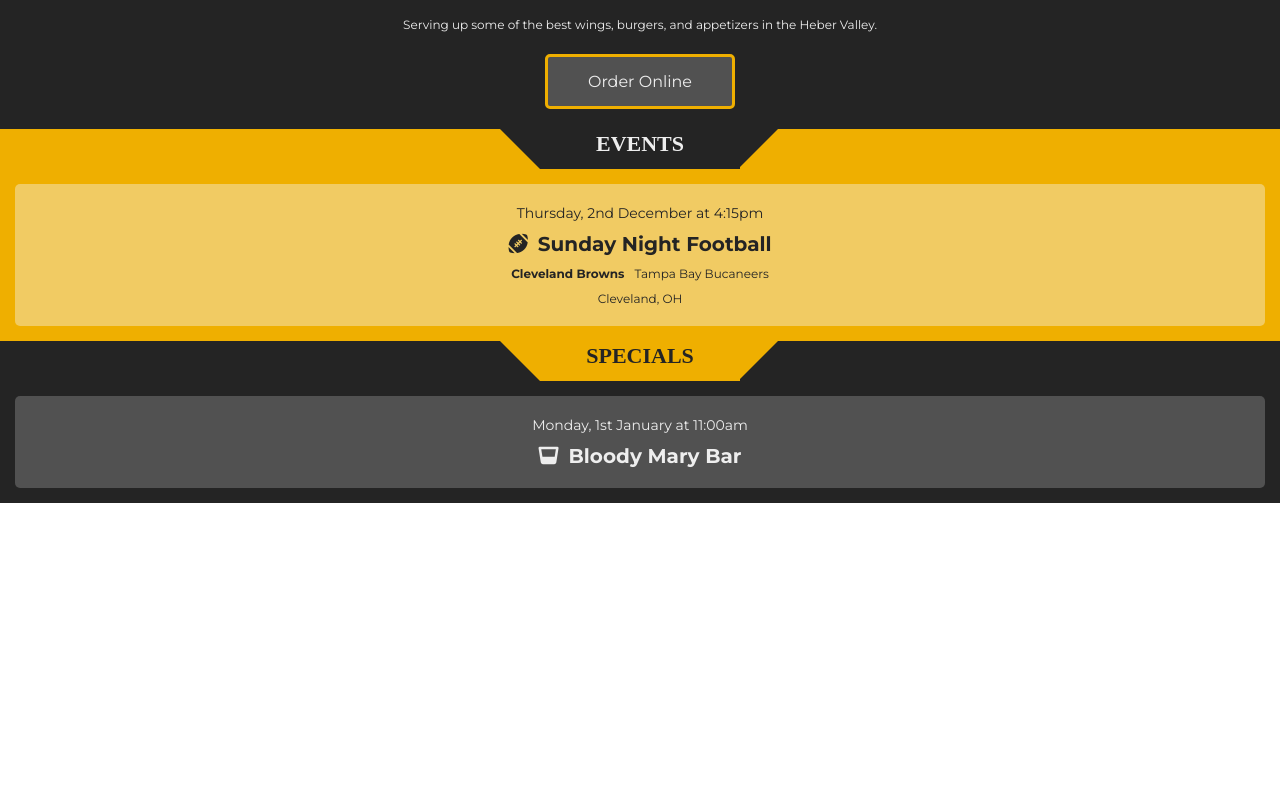
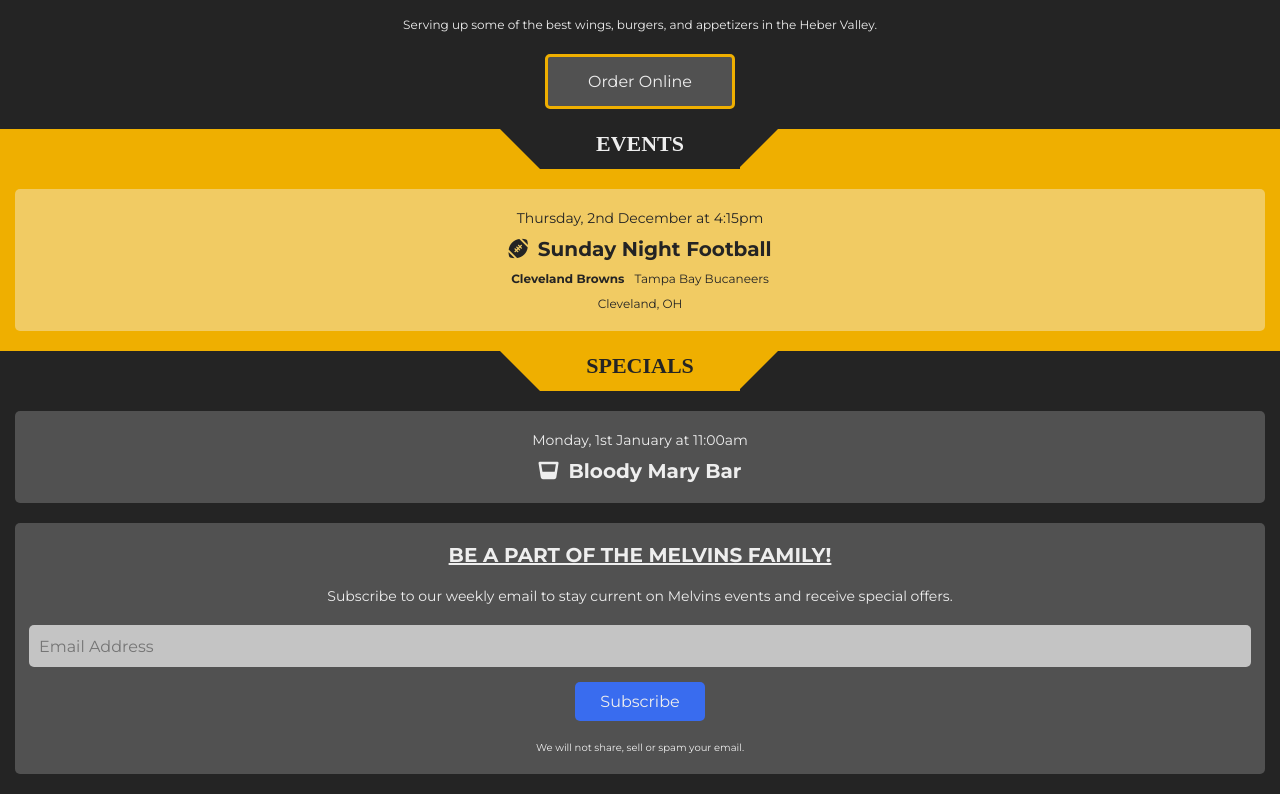
Before and after one commit to nvalline/melvins-public-house, a React (Create React App) app in the folder client/: page / in a window 1280 px wide. Shown: the part 386-1180 px from the top of the page. Before the commit the page ends 889 px from the top, so only its background shows below. Built offline with nearby package versions, Linux system fonts and the light colour scheme; a web font is replaced by a local one.

Commit message:
completed basic specials structure and styles

```diff
--- /dev/null
+++ b/client/src/components/_buttons.scss
@@ -0,0 +1,27 @@
+// BUTTONS
+
+// ORDER BUTTON
+.order-btn {
+	background-color: $secondary_black;
+	border: 3px solid $primary_yellow;
+	border-radius: 5px;
+	color: $primary_white;
+	font-family: $secondary_font;
+	font-size: 1.6rem;
+	margin-top: 1rem;
+	padding: 1.5rem 4rem;
+}
+
+// SUBSCRIBE BUTTON
+.subscribe-btn {
+	background-color: #396cef;
+	border: none;
+	border-radius: 5px;
+	color: $primary_white;
+	font-family: $secondary_font;
+	font-size: 1.6rem;
+	font-weight: 400;
+	margin-top: 1.5rem;
+	padding: 1rem;
+	width: 13rem;
+}
--- /dev/null
+++ b/client/src/components/buttons/SubscribeBtn.js
@@ -0,0 +1,19 @@
+// dependencies
+import React from 'react';
+
+const SubscribeBtn = () => {
+	const handleClick = (e) => {
+		e.preventDefault();
+		console.log('Subscribe Btn Clicked');
+	};
+
+	return (
+		<>
+			<button type='submit' className='subscribe-btn' onClick={handleClick}>
+				Subscribe
+			</button>
+		</>
+	);
+};
+
+export default SubscribeBtn;
--- a/client/src/components/events/_events.scss
+++ b/client/src/components/events/_events.scss
@@ -1,7 +1,7 @@
 .events-container {
 	background-color: $primary_yellow;
 	min-height: 15rem;
-	padding: 0 1.5rem 1.5rem 1.5rem;
+	padding: 0 1.5rem 2rem 1.5rem;
 	position: relative;
 
 	.events-default {
@@ -20,7 +20,7 @@
 		flex-direction: column;
 		align-items: center;
 		justify-content: center;
-		margin: 1.5rem auto 0;
+		margin: 2rem auto 0;
 		padding: 2rem;
 
 		.event-name-block {
--- /dev/null
+++ b/client/src/components/form/Subscribe.js
@@ -0,0 +1,30 @@
+// dependencies
+import React from 'react';
+// components
+import SubscribeBtn from '../buttons/SubscribeBtn';
+
+const Subscribe = () => {
+	return (
+		<div className='form-container'>
+			<h2 className='form-header'>Be a part of the Melvins family!</h2>
+			<p className='form-content'>
+				Subscribe to our weekly email to stay current on Melvins events and
+				receive special offers.
+			</p>
+			<form className='form-block'>
+				<input
+					type='email'
+					name='email'
+					className='email'
+					placeholder='Email Address'
+				/>
+				<SubscribeBtn />
+			</form>
+			<p className='form-disclaimer'>
+				We will not share, sell or spam your email.
+			</p>
+		</div>
+	);
+};
+
+export default Subscribe;
--- /dev/null
+++ b/client/src/components/form/_subscribe.scss
@@ -0,0 +1,58 @@
+.form-container {
+	background-color: $secondary_black;
+	border-radius: 5px;
+	display: flex;
+	flex-direction: column;
+	align-items: center;
+	justify-content: center;
+	margin: 2rem auto 0;
+	padding: 2rem;
+
+	.form-header {
+		color: $primary_white;
+		font-family: $secondary_font;
+		font-size: 2rem;
+		text-align: center;
+		text-decoration: underline;
+		text-transform: uppercase;
+	}
+
+	.form-content {
+		color: $primary_white;
+		font-family: $secondary_font;
+		font-size: 1.4rem;
+		font-weight: 400;
+		margin-top: 2rem;
+		text-align: center;
+	}
+
+	.form-block {
+		display: flex;
+		flex-direction: column;
+		align-items: center;
+		justify-content: center;
+		width: 100%;
+
+		.email {
+			background-color: #c4c4c4;
+			border: none;
+			border-radius: 5px;
+			color: $primary_black;
+			font-family: $secondary_font;
+			font-size: 1.6rem;
+			height: 4rem;
+			padding-left: 1rem;
+			margin-top: 2rem;
+			width: 100%;
+		}
+	}
+
+	.form-disclaimer {
+		color: $primary_white;
+		font-family: $secondary_font;
+		font-size: 1rem;
+		font-weight: 400;
+		margin-top: 2rem;
+		text-align: center;
+	}
+}
--- a/client/src/components/specials/Specials.js
+++ b/client/src/components/specials/Specials.js
@@ -2,6 +2,7 @@
 import React, { useState } from 'react';
 // components
 import SpecialTile from './SpecialTile';
+import Subscribe from '../form/Subscribe';
 
 const Specials = () => {
 	const [loading, setLoading] = useState(false);
@@ -23,6 +24,7 @@ const Specials = () => {
 				<h2 className='section-title ft-blk'>Specials</h2>
 			</div>
 			{specials ? <SpecialTile /> : noSpecials()}
+			<Subscribe />
 		</section>
 	);
 };
--- a/client/src/components/specials/_specials.scss
+++ b/client/src/components/specials/_specials.scss
@@ -1,6 +1,6 @@
 .specials-container {
 	background-color: $primary_black;
-	padding: 0 1.5rem 1.5rem 1.5rem;
+	padding: 0 1.5rem 2rem 1.5rem;
 	position: relative;
 
 	.specials-default {
@@ -19,7 +19,7 @@
 		flex-direction: column;
 		align-items: center;
 		justify-content: center;
-		margin: 1.5rem auto 0;
+		margin: 2rem auto 0;
 		padding: 2rem;
 
 		.special-name-block {
--- a/client/src/components/subhero/_subhero.scss
+++ b/client/src/components/subhero/_subhero.scss
@@ -22,15 +22,4 @@
 		margin: 1.2rem 0;
 		text-align: center;
 	}
-
-	.order-btn {
-		background-color: $secondary_black;
-		border: 3px solid $primary_yellow;
-		border-radius: 5px;
-		color: $primary_white;
-		font-family: $secondary_font;
-		font-size: 1.6rem;
-		margin-top: 1rem;
-		padding: 1.5rem 4rem;
-	}
 }
--- a/client/src/index.scss
+++ b/client/src/index.scss
@@ -59,7 +59,9 @@ p {
 
 @import './components/navbar/nav';
 @import './components/tabs';
+@import './components/buttons';
 @import './components/hero/hero';
 @import './components/subhero/subhero';
 @import './components/events/events';
 @import './components/specials/specials';
+@import './components/form/subscribe';
```
